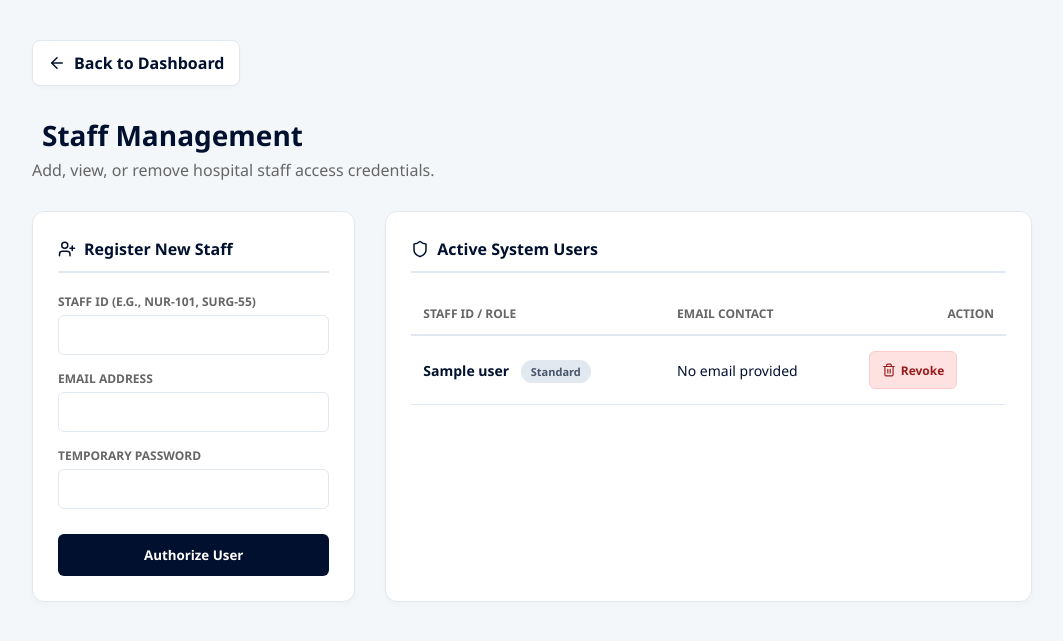
After one commit to Wuisgoinglegit/KNH-Sentiment-System, a Flask app: template templates/manage_users.html in a window 1280 px wide. The commit adds this page. Shown: the top 641 px of the page, without its empty margins (108-1171 px from the left). Run offline with Flask 3, Linux system fonts and the light colour scheme; the template is opened without the code that fills it: most values are stand-ins (such as "Sample title", 1, 10 or a date in 2020).

Commit message:
Security Update: Implemented Domain-Driven RBAC, deleted public register route, and added Super Admin Staff Management portal

```diff
--- a/app.py
+++ b/app.py
@@ -7,23 +7,20 @@ import os
 import io
 from dotenv import load_dotenv
 
-# IMPORTS FOR EXPORTS
 import csv
 from io import StringIO
 from fpdf import FPDF
-import textwrap # NEW: Used for wrapping PDF text to multiple lines!
+import textwrap
 import matplotlib
 matplotlib.use('Agg')
 import matplotlib.pyplot as plt
 
-# IMPORTS FOR WORD DOC
 from docx import Document
 from docx.shared import Inches, Pt
 from docx.enum.text import WD_ALIGN_PARAGRAPH
 from docx.oxml import parse_xml
 from docx.oxml.ns import nsdecls
 
-# IMPORTS FOR REAL EMAIL
 import smtplib
 from email.message import EmailMessage
 
@@ -57,21 +54,61 @@ def init_db():
         )
     ''')
 
-    try:
-        cursor.execute("ALTER TABLE admin_users ADD COLUMN email VARCHAR(100)")
-        cursor.execute("ALTER TABLE admin_users ADD COLUMN phone VARCHAR(20)")
-    except sqlite3.OperationalError:
-        pass
+    try: cursor.execute("ALTER TABLE admin_users ADD COLUMN email VARCHAR(100)")
+    except sqlite3.OperationalError: pass
 
-    try:
-        cursor.execute("ALTER TABLE patient_feedback ADD COLUMN urgency_level VARCHAR(10) DEFAULT 'Low'")
-    except sqlite3.OperationalError:
-        pass
+    try: cursor.execute("ALTER TABLE admin_users ADD COLUMN phone VARCHAR(20)")
+    except sqlite3.OperationalError: pass
+
+    try: cursor.execute("ALTER TABLE patient_feedback ADD COLUMN urgency_level VARCHAR(10) DEFAULT 'Low'")
+    except sqlite3.OperationalError: pass
 
     conn.commit()
     conn.close()
 
 init_db()
+
+# ROLE-BASED ACCESS CONTROL (RBAC) LOGIC
+def get_allowed_departments(staff_id):
+    sid = str(staff_id).upper()
+
+    # 1. Full Access "Super Users"
+    if sid.startswith('ADM') or sid.startswith('QA'):
+        return ['All']
+
+    # 2. Front Office & Operations (Strictly non-clinical)
+    if sid.startswith('REC'):
+        return ['Reception', 'General', 'Outpatient']
+    if sid.startswith('BIL'):
+        return ['Billing']
+
+    # 3. Wide Access Roles (Nurses)
+    if sid.startswith('NUR'):
+        return ['Ward', 'Emergency', 'Maternity', 'Pediatrics', 'Outpatient', 'ICU']
+
+    # 4. Doctors (Specialty + General/On-Call Base)
+    doc_base = ['Outpatient', 'Emergency', 'ICU', 'Ward']
+
+    if sid.startswith('DOC'):   return ['Outpatient', 'Emergency', 'ICU', 'Ward']
+    if sid.startswith('SURG'):  return ['Surgery'] + doc_base
+    if sid.startswith('PED'):   return ['Pediatrics'] + doc_base
+    if sid.startswith('MAT'):   return ['Maternity'] + doc_base
+    if sid.startswith('ONC'):   return ['Oncology'] + doc_base
+    if sid.startswith('REN'):   return ['Renal'] + doc_base
+    if sid.startswith('DENT'):  return ['Dental'] + doc_base
+
+    # 5. Strict Single-Department Roles (Techs & Pharmacists)
+    if sid.startswith('PHARM'): return ['Pharmacy']
+    if sid.startswith('LAB'):   return ['Laboratory']
+    if sid.startswith('RAD'):   return ['Radiology']
+
+    return ['Ward']
+
+@app.context_processor
+def inject_access():
+    if 'staff_id' in session:
+        return dict(allowed_depts=get_allowed_departments(session['staff_id']))
+    return dict(allowed_depts=[])
 
 @app.after_request
 def add_header(response):
@@ -80,6 +117,7 @@ def add_header(response):
     response.headers["Expires"] = "0"
     return response
 
+# PUBLIC ROUTES
 @app.route('/')
 def home():
     success = request.args.get('success')
@@ -112,46 +150,17 @@ def submit_feedback():
 
         return redirect(url_for('home', success='true', dept=department_result))
 
-@app.route('/register', methods=['GET', 'POST'])
-def register():
-    error_msg = None
-    err_code = request.args.get('error')
-    if err_code == 'mismatch': error_msg = "Passwords do not match!"
-    elif err_code == 'exists': error_msg = "This Staff ID already exists!"
-
-    if request.method == 'POST':
-        staff_id = request.form.get('staffId')
-        email = request.form.get('email')
-        password = request.form.get('password')
-        confirm_password = request.form.get('confirm_password')
-
-        if password != confirm_password: return redirect(url_for('register', error='mismatch'))
-
-        conn = sqlite3.connect(DB_NAME)
-        cursor = conn.cursor()
-        cursor.execute('SELECT * FROM admin_users WHERE staff_id = ?', (staff_id,))
-        if cursor.fetchone():
-            conn.close()
-            return redirect(url_for('register', error='exists'))
-
-        hashed_pw = generate_password_hash(password)
-        cursor.execute('INSERT INTO admin_users (staff_id, email, password_hash) VALUES (?, ?, ?)', (staff_id, email, hashed_pw))
-        conn.commit()
-        conn.close()
-        return redirect(url_for('login', registered='success'))
-    return render_template('register.html', error=error_msg)
-
+# AUTHENTICATION ROUTES
 @app.route('/login', methods=['GET', 'POST'])
 def login():
     success_msg = None
-    if request.args.get('registered') == 'success': success_msg = "Account created successfully! Please log in."
-    elif request.args.get('reset') == 'success': success_msg = "Password reset successfully! Please log in."
+    if request.args.get('reset') == 'success': success_msg = "Password reset successfully! Please log in."
 
     error_msg = None
     if request.args.get('error') == 'invalid': error_msg = "Invalid Staff ID or Password."
 
     if request.method == 'POST':
-        staff_id = request.form.get('staffId')
+        staff_id = request.form.get('staffId').upper()
         password = request.form.get('password')
 
         conn = sqlite3.connect(DB_NAME)
@@ -162,7 +171,12 @@ def login():
 
         if user_record and check_password_hash(user_record[0], password):
             session['staff_id'] = staff_id
-            return redirect(url_for('dashboard'))
+
+            allowed = get_allowed_departments(staff_id)
+            if 'All' in allowed:
+                return redirect(url_for('dashboard'))
+            else:
+                return redirect(url_for('department_analysis', dept_name=allowed[0]))
         else:
             return redirect(url_for('login', error='invalid'))
     return render_template('login.html', error_msg=error_msg, success_msg=success_msg)
@@ -174,7 +188,7 @@ def forgot_password():
 
     if request.method == 'POST':
         if step == 'request':
-            staff_id = request.form.get('staffId')
+            staff_id = request.form.get('staffId').upper()
             conn = sqlite3.connect(DB_NAME)
             cursor = conn.cursor()
             cursor.execute('SELECT email FROM admin_users WHERE staff_id = ?', (staff_id,))
@@ -229,9 +243,72 @@ def logout():
     session.pop('staff_id', None)
     return redirect(url_for('login'))
 
+# SUPER ADMIN: STAFF MANAGEMENT
+@app.route('/manage_users')
+def manage_users():
+    if 'staff_id' not in session or not session['staff_id'].startswith('ADM'):
+        return redirect(url_for('dashboard'))
+
+    conn = sqlite3.connect(DB_NAME)
+    cursor = conn.cursor()
+    cursor.execute("SELECT admin_id, staff_id, email FROM admin_users ORDER BY admin_id DESC")
+    users = cursor.fetchall()
+    conn.close()
+
+    success = request.args.get('success')
+    error = request.args.get('error')
+
+    return render_template('manage_users.html', users=users, staff_id=session['staff_id'], success=success, error=error)
+
+@app.route('/admin/add_user', methods=['POST'])
+def admin_add_user():
+    if 'staff_id' not in session or not session['staff_id'].startswith('ADM'):
+        return redirect(url_for('dashboard'))
+
+    new_staff_id = request.form.get('staffId').upper()
+    email = request.form.get('email')
+    password = request.form.get('password')
+
+    conn = sqlite3.connect(DB_NAME)
+    cursor = conn.cursor()
+
+    cursor.execute('SELECT * FROM admin_users WHERE staff_id = ?', (new_staff_id,))
+    if cursor.fetchone():
+        conn.close()
+        return redirect(url_for('manage_users', error='exists'))
+
+    hashed_pw = generate_password_hash(password)
+    cursor.execute('INSERT INTO admin_users (staff_id, email, password_hash) VALUES (?, ?, ?)', (new_staff_id, email, hashed_pw))
+    conn.commit()
+    conn.close()
+
+    return redirect(url_for('manage_users', success='added'))
+
+@app.route('/admin/delete_user/<staff_id_to_delete>', methods=['POST'])
+def admin_delete_user(staff_id_to_delete):
+    if 'staff_id' not in session or not session['staff_id'].startswith('ADM'):
+        return redirect(url_for('dashboard'))
+
+    if staff_id_to_delete == session['staff_id']:
+        return redirect(url_for('manage_users', error='self_delete'))
+
+    conn = sqlite3.connect(DB_NAME)
+    cursor = conn.cursor()
+    cursor.execute("DELETE FROM admin_users WHERE staff_id = ?", (staff_id_to_delete,))
+    conn.commit()
+    conn.close()
+
+    return redirect(url_for('manage_users', success='deleted'))
+
+# DASHBOARD & ANALYSIS ROUTES
 @app.route('/dashboard')
 def dashboard():
     if 'staff_id' not in session: return redirect(url_for('login'))
+
+    allowed = get_allowed_departments(session['staff_id'])
+    if 'All' not in allowed:
+        return redirect(url_for('department_analysis', dept_name=allowed[0]))
+
     conn = sqlite3.connect(DB_NAME)
     cursor = conn.cursor()
     cursor.execute('SELECT timestamp, dept_category, raw_text, sentiment_label, urgency_level FROM patient_feedback ORDER BY timestamp DESC LIMIT 20')
@@ -250,6 +327,10 @@ def dashboard():
 @app.route('/api/dashboard_data')
 def api_dashboard_data():
     if 'staff_id' not in session: return jsonify({'error': 'Unauthorized'}), 401
+
+    allowed = get_allowed_departments(session['staff_id'])
+    if 'All' not in allowed: return jsonify({'error': 'Forbidden'}), 403
+
     conn = sqlite3.connect(DB_NAME)
     cursor = conn.cursor()
     cursor.execute('SELECT COUNT(*) FROM patient_feedback')
@@ -268,6 +349,11 @@ def api_dashboard_data():
 @app.route('/analysis/<dept_name>')
 def department_analysis(dept_name):
     if 'staff_id' not in session: return redirect(url_for('login'))
+
+    allowed = get_allowed_departments(session['staff_id'])
+    if 'All' not in allowed and dept_name not in allowed:
+        return redirect(url_for('department_analysis', dept_name=allowed[0]))
+
     conn = sqlite3.connect(DB_NAME)
     cursor = conn.cursor()
     cursor.execute("SELECT timestamp, dept_category, raw_text, sentiment_label, urgency_level FROM patient_feedback WHERE dept_category LIKE ? ORDER BY timestamp DESC", ('%' + dept_name + '%',))
@@ -283,11 +369,15 @@ def department_analysis(dept_name):
     return render_template('analysis.html', dept=dept_name, feedbacks=dept_feedbacks, count=total_dept, issues=neg_dept, pos_count=pos_dept, neu_count=neu_dept, neg_count=neg_dept, staff_id=session['staff_id'])
 
 # EXPORT ROUTES (CSV, PDF, DOCX)
-
 @app.route('/export/csv')
 def export_csv():
     if 'staff_id' not in session: return redirect(url_for('login'))
     dept = request.args.get('dept', 'All')
+
+    allowed = get_allowed_departments(session['staff_id'])
+    if dept == 'All' and 'All' not in allowed: return redirect(url_for('department_analysis', dept_name=allowed[0]))
+    if dept != 'All' and 'All' not in allowed and dept not in allowed: return redirect(url_for('department_analysis', dept_name=allowed[0]))
+
     conn = sqlite3.connect(DB_NAME)
     cursor = conn.cursor()
     if dept == 'All':
@@ -335,6 +425,10 @@ class KNH_PDF(FPDF):
 def export_pdf():
     if 'staff_id' not in session: return redirect(url_for('login'))
     dept = request.args.get('dept', 'All')
+
+    allowed = get_allowed_departments(session['staff_id'])
+    if dept == 'All' and 'All' not in allowed: return redirect(url_for('department_analysis', dept_name=allowed[0]))
+    if dept != 'All' and 'All' not in allowed and dept not in allowed: return redirect(url_for('department_analysis', dept_name=allowed[0]))
 
     conn = sqlite3.connect(DB_NAME)
     cursor = conn.cursor()
@@ -400,7 +494,6 @@ def export_pdf():
 
     pdf.set_font("helvetica", "", 8)
 
-    # NEW: Advanced text wrapping to prevent cutoff in PDF!
     for row in feedbacks:
         date_str = row[0][:10]
         dept_str = row[1]
@@ -417,14 +510,12 @@ def export_pdf():
         max_lines = max(len(fb_lines), len(dept_lines))
 
         for i in range(max_lines):
-            # Fetch text for this specific line inside the cell
             t_date = date_str if i == 0 else ""
             t_status = status if i == 0 else ""
             t_urgency = urgency if i == 0 else ""
             t_dept = dept_lines[i] if i < len(dept_lines) else ""
             t_fb = fb_lines[i] if i < len(fb_lines) else ""
 
-            # Setup logical borders so it looks like one solid box
             b_style = 'LTR' if i == 0 else 'LR'
             if i == max_lines - 1: b_style = 'LTRB' if max_lines == 1 else 'LRB'
 
@@ -445,6 +536,10 @@ def export_pdf():
 def export_word():
     if 'staff_id' not in session: return redirect(url_for('login'))
     dept = request.args.get('dept', 'All')
+
+    allowed = get_allowed_departments(session['staff_id'])
+    if dept == 'All' and 'All' not in allowed: return redirect(url_for('department_analysis', dept_name=allowed[0]))
+    if dept != 'All' and 'All' not in allowed and dept not in allowed: return redirect(url_for('department_analysis', dept_name=allowed[0]))
 
     conn = sqlite3.connect(DB_NAME)
     cursor = conn.cursor()
@@ -488,12 +583,10 @@ def export_word():
 
     doc = Document()
 
-    # NEW: Force the entire document to use Arial (Helvetica-equivalent) to match PDF
     style = doc.styles['Normal']
     style.font.name = 'Arial'
     style.font.size = Pt(9)
 
-    # NEW: Fixed Letterhead table formatting to perfectly align the Logo
     header_table = doc.add_table(rows=1, cols=2)
     header_table.autofit = False
     header_table.columns[0].width = Inches(1.2)
@@ -515,7 +608,6 @@ def export_word():
     run_info = p.add_run("P.O. Box 20723-00202 Nairobi\nTel: 020 2726300, 0709854000 | Email: knhadmin@knh.or.ke")
     run_info.font.size = Pt(10)
 
-    # NEW: Creates a real horizontal line in Word Document exactly like the PDF
     line_paragraph = doc.add_paragraph()
     p_format = line_paragraph.paragraph_format
     p_format.space_after = Pt(10)
@@ -532,7 +624,6 @@ def export_word():
 
     doc.add_paragraph()
 
-    # NEW: Lock Word table column widths to match PDF exactly
     table = doc.add_table(rows=1, cols=5)
     table.style = 'Table Grid'
     table.autofit = False
--- /dev/null
+++ b/templates/manage_users.html
@@ -0,0 +1,118 @@
+<!DOCTYPE html>
+<html lang="en">
+<head>
+    <meta charset="UTF-8">
+    <meta name="viewport" content="width=device-width, initial-scale=1.0">
+    <title>KNH | Staff Management</title>
+    <link rel="icon" type="image/png" href="{{ url_for('static', filename='knh-logo-transparent.png') }}">
+    <script src="https://unpkg.com/lucide@latest"></script>
+    <style>
+        * { margin: 0; padding: 0; box-sizing: border-box; font-family: 'Segoe UI', Roboto, sans-serif; }
+        :root { --bg-light: #F4F7F9; --surface: #FFFFFF; --text-main: #00102E; --text-muted: #666666; --border: #E2E8F0; --accent: #87CEEC; --neg-color: #991b1b; }
+        body { background-color: var(--bg-light); color: var(--text-main); padding: 40px 20px; }
+        .container { max-width: 1000px; margin: 0 auto; }
+        .back-btn { display: inline-flex; align-items: center; gap: 8px; text-decoration: none; color: var(--text-main); font-weight: bold; padding: 10px 15px; background: var(--surface); border: 1px solid var(--border); border-radius: 8px; margin-bottom: 30px; box-shadow: 0 2px 4px rgba(0,0,0,0.02); }
+        .back-btn:hover { background: var(--accent); }
+        .header { margin-bottom: 30px; }
+        .header h1 { font-size: 28px; display: flex; align-items: center; gap: 10px; margin-bottom: 5px; color: var(--text-main); }
+
+        /* Alerts */
+        .alert { padding: 15px; border-radius: 8px; margin-bottom: 20px; font-weight: bold; font-size: 14px; }
+        .alert-success { background: #dcfce7; color: #166534; border: 1px solid #bbf7d0; }
+        .alert-error { background: #fee2e2; color: #991b1b; border: 1px solid #fecaca; }
+
+        .admin-grid { display: grid; grid-template-columns: 1fr 2fr; gap: 30px; }
+
+        /* Forms & Panels */
+        .panel { background: var(--surface); border: 1px solid var(--border); border-radius: 12px; padding: 25px; box-shadow: 0 4px 6px rgba(0,0,0,0.02); }
+        .panel h3 { font-size: 16px; margin-bottom: 20px; display: flex; align-items: center; gap: 8px; border-bottom: 2px solid var(--border); padding-bottom: 10px; }
+        .form-group { margin-bottom: 15px; }
+        .form-group label { display: block; font-size: 12px; font-weight: bold; color: var(--text-muted); margin-bottom: 5px; text-transform: uppercase; }
+        .form-control { width: 100%; padding: 10px; border: 1px solid var(--border); border-radius: 6px; outline: none; }
+        .form-control:focus { border-color: var(--accent); }
+        .btn-submit { width: 100%; padding: 12px; background: var(--text-main); color: white; border: none; border-radius: 6px; font-weight: bold; cursor: pointer; margin-top: 10px; }
+        .btn-submit:hover { background: #002366; }
+
+        /* Table */
+        table { width: 100%; border-collapse: collapse; text-align: left; }
+        th { padding: 12px; border-bottom: 2px solid var(--border); color: var(--text-muted); font-size: 12px; text-transform: uppercase; }
+        td { padding: 15px 12px; border-bottom: 1px solid var(--border); font-size: 14px; }
+        .badge { padding: 4px 10px; border-radius: 20px; font-size: 11px; font-weight: bold; background: #e2e8f0; color: #475569; }
+        .badge-admin { background: #fef3c7; color: #92400e; }
+
+        .btn-delete { background: #fee2e2; color: var(--neg-color); border: 1px solid #fecaca; padding: 6px 12px; border-radius: 6px; cursor: pointer; font-size: 12px; font-weight: bold; display: flex; align-items: center; gap: 5px; transition: 0.2s; }
+        .btn-delete:hover { background: var(--neg-color); color: white; }
+
+        @media (max-width: 768px) { .admin-grid { grid-template-columns: 1fr; } }
+    </style>
+</head>
+<body>
+    <div class="container">
+        <a href="/dashboard" class="back-btn"><i data-lucide="arrow-left" style="width: 18px;"></i> Back to Dashboard</a>
+
+        <div class="header">
+            <h1><i data-lucide="users-cog"></i> Staff Management</h1>
+            <p style="color: var(--text-muted);">Add, view, or remove hospital staff access credentials.</p>
+        </div>
+
+        {% if success == 'added' %} <div class="alert alert-success">User successfully created!</div> {% endif %}
+        {% if success == 'deleted' %} <div class="alert alert-success">User access revoked.</div> {% endif %}
+        {% if error == 'exists' %} <div class="alert alert-error">Error: A user with that Staff ID already exists.</div> {% endif %}
+        {% if error == 'self_delete' %} <div class="alert alert-error">Security Protocol: You cannot delete your own admin account.</div> {% endif %}
+
+        <div class="admin-grid">
+            <div class="panel" style="height: fit-content;">
+                <h3><i data-lucide="user-plus" style="width: 18px;"></i> Register New Staff</h3>
+                <form action="/admin/add_user" method="POST">
+                    <div class="form-group">
+                        <label>Staff ID (e.g., NUR-101, SURG-55)</label>
+                        <input type="text" name="staffId" class="form-control" required>
+                    </div>
+                    <div class="form-group">
+                        <label>Email Address</label>
+                        <input type="email" name="email" class="form-control" required>
+                    </div>
+                    <div class="form-group">
+                        <label>Temporary Password</label>
+                        <input type="password" name="password" class="form-control" required>
+                    </div>
+                    <button type="submit" class="btn-submit">Authorize User</button>
+                </form>
+            </div>
+
+            <div class="panel">
+                <h3><i data-lucide="shield" style="width: 18px;"></i> Active System Users</h3>
+                <div style="overflow-x: auto;">
+                    <table>
+                        <thead>
+                            <tr>
+                                <th>Staff ID / Role</th>
+                                <th>Email Contact</th>
+                                <th style="text-align: right;">Action</th>
+                            </tr>
+                        </thead>
+                        <tbody>
+                            {% for user in users %}
+                            <tr>
+                                <td>
+                                    <strong>{{ user[1] }}</strong>
+                                    {% if 'ADM' in user[1] %} <span class="badge badge-admin" style="margin-left: 8px;">Super Admin</span>
+                                    {% else %} <span class="badge" style="margin-left: 8px;">Standard</span> {% endif %}
+                                </td>
+                                <td>{{ user[2] if user[2] else 'No email provided' }}</td>
+                                <td style="text-align: right;">
+                                    <form action="/admin/delete_user/{{ user[1] }}" method="POST" onsubmit="return confirm('Are you sure you want to permanently revoke access for {{ user[1] }}?');" style="display: inline;">
+                                        <button type="submit" class="btn-delete"><i data-lucide="trash-2" style="width: 14px;"></i> Revoke</button>
+                                    </form>
+                                </td>
+                            </tr>
+                            {% endfor %}
+                        </tbody>
+                    </table>
+                </div>
+            </div>
+        </div>
+    </div>
+    <script>try { lucide.createIcons(); } catch (e) { console.error(e); }</script>
+</body>
+</html>
```
Also changed, not shown: delete_user.py (added, +22 -0 lines), templates/dashboard.html (+38 -0 lines), templates/login.html (+20 -62 lines), templates/register.html (deleted, +0 -84 lines).
